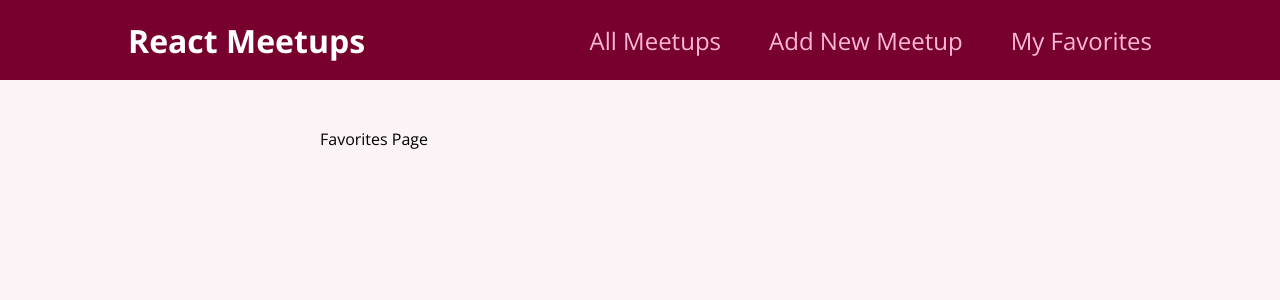
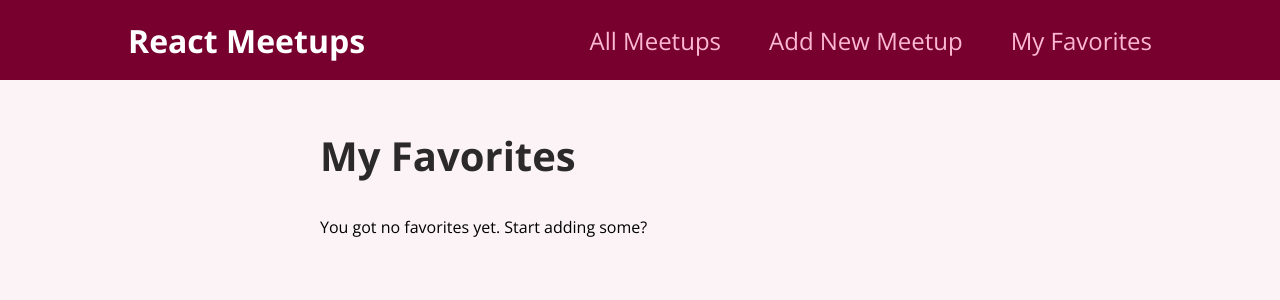
Before and after one commit to AleksandraCislowski/meetups, a React (Create React App) app: page /favorites in a window 1280 px wide. Shown: the top 300 px of the page. Built offline with nearby package versions, Linux system fonts and the light colour scheme.

Commit message:
context adding

```diff
--- a/src/pages/Favorites.js
+++ b/src/pages/Favorites.js
@@ -1,5 +1,23 @@
+import { useContext } from "react";
+import FavoritesContext from "../store/favorites-context";
+import MeetupList from "../components/meetups/MeetupList";
+
 function FavoritesPage() {
-  return <div>Favorites Page</div>;
+  const favoritesCtx = useContext(FavoritesContext);
+
+  let content;
+  if (favoritesCtx.totalFavorites === 0) {
+    content = <p>You got no favorites yet. Start adding some?</p>;
+  } else {
+    content = <MeetupList meetups={favoritesCtx.favorites} />;
+  }
+
+  return (
+    <section>
+      <h1>My Favorites</h1>
+      {content}
+    </section>
+  );
 }
 
 export default FavoritesPage;
```
